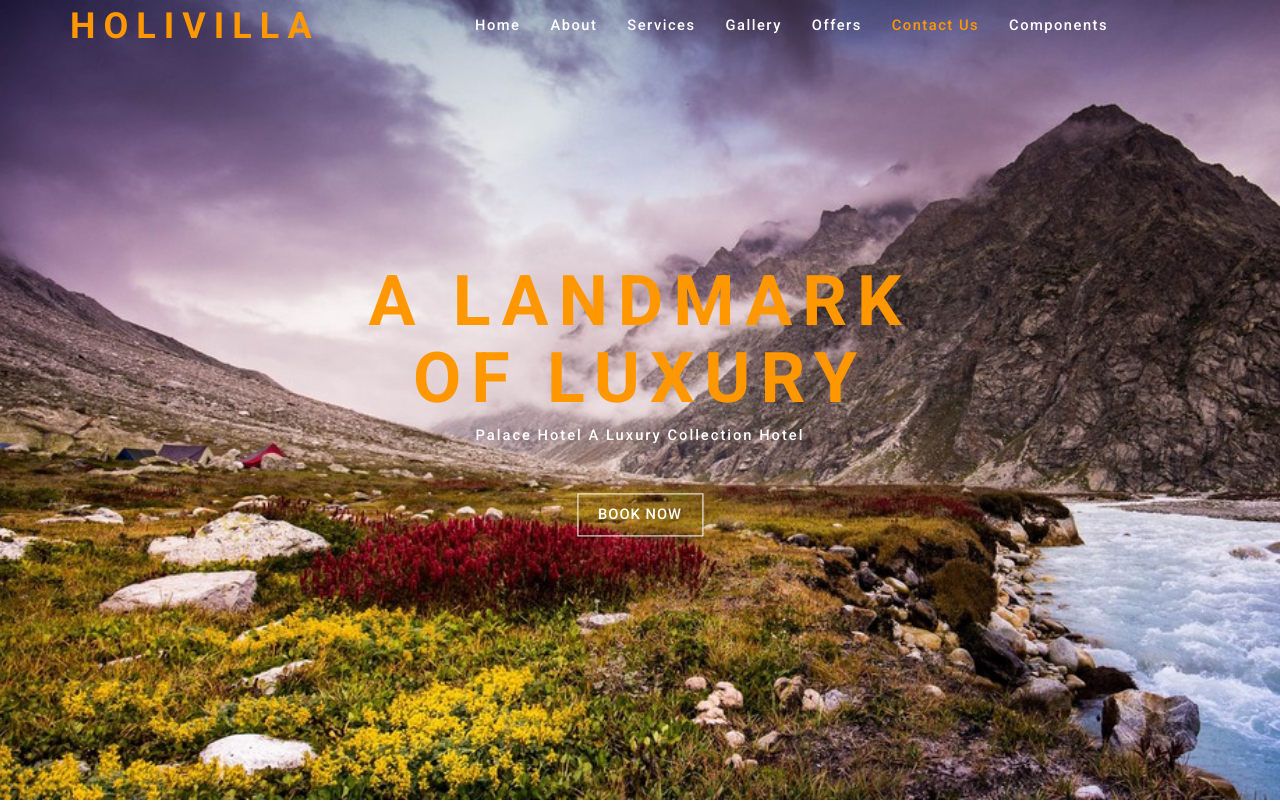
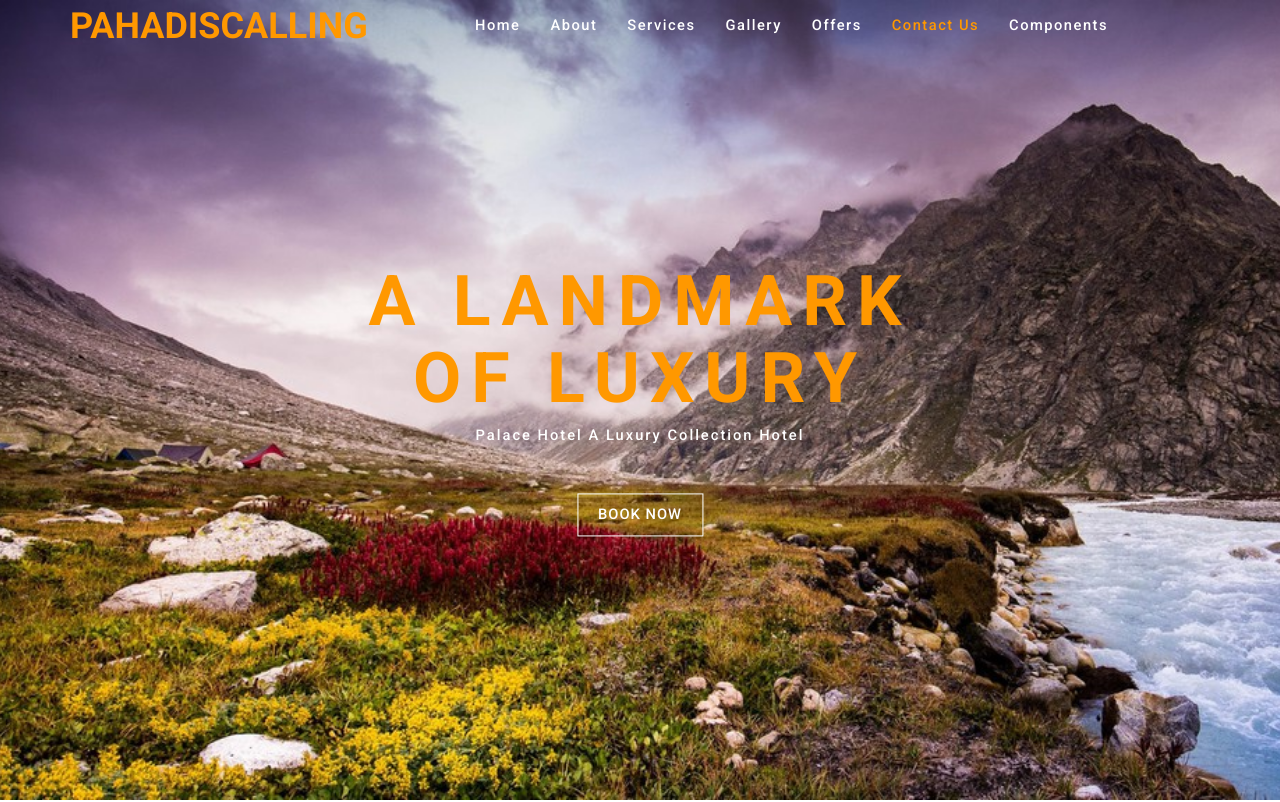
Before and after one commit to dikshamahant/dikshamahant.github.io, a plain HTML site: page tourismsite/home.html in a window 1280 px wide. Shown: the top 802 px of the page. Drawn offline with Linux system fonts and the light colour scheme.

Commit message:
tourism website commit

```diff
--- a/tourismsite/css/style.css
+++ b/tourismsite/css/style.css
@@ -93,7 +93,7 @@ body{
     color: #ff9800;
     font-size: 2em;
     font-weight: 700;
-    letter-spacing: 8px;
+    letter-spacing: 0px;
     margin: 0;
     text-align: center;
     text-transform: uppercase;
--- a/tourismsite/home.html
+++ b/tourismsite/home.html
@@ -8,7 +8,7 @@ License URI: http://www.themevault.net/license/
 <!DOCTYPE html>
 <html>
     <head>
-        <title>Holivilla</title>
+        <title>Pahad Is Calling</title>
         <meta charset="UTF-8">
         <meta name="viewport" content="width=device-width, initial-scale=1.0">
         <link rel="icon" href="images/favicon.png"/>
@@ -37,7 +37,7 @@ License URI: http://www.themevault.net/license/
                     <div class="col-md-4 col-sm-12 col-xs-12">
                         <div class="navbar-header text-center">
                             <a class="navbar-brand" href="home.html">
-                                <p class="tv-main-title">Holivilla</p>
+                                <p class="tv-main-title">PahadIsCalling</p>
                             </a>
                             <button type="button" class="navbar-toggle" data-toggle="collapse" data-target="#tv-navbar">
                                 <span class="icon-bar"></span>
```
